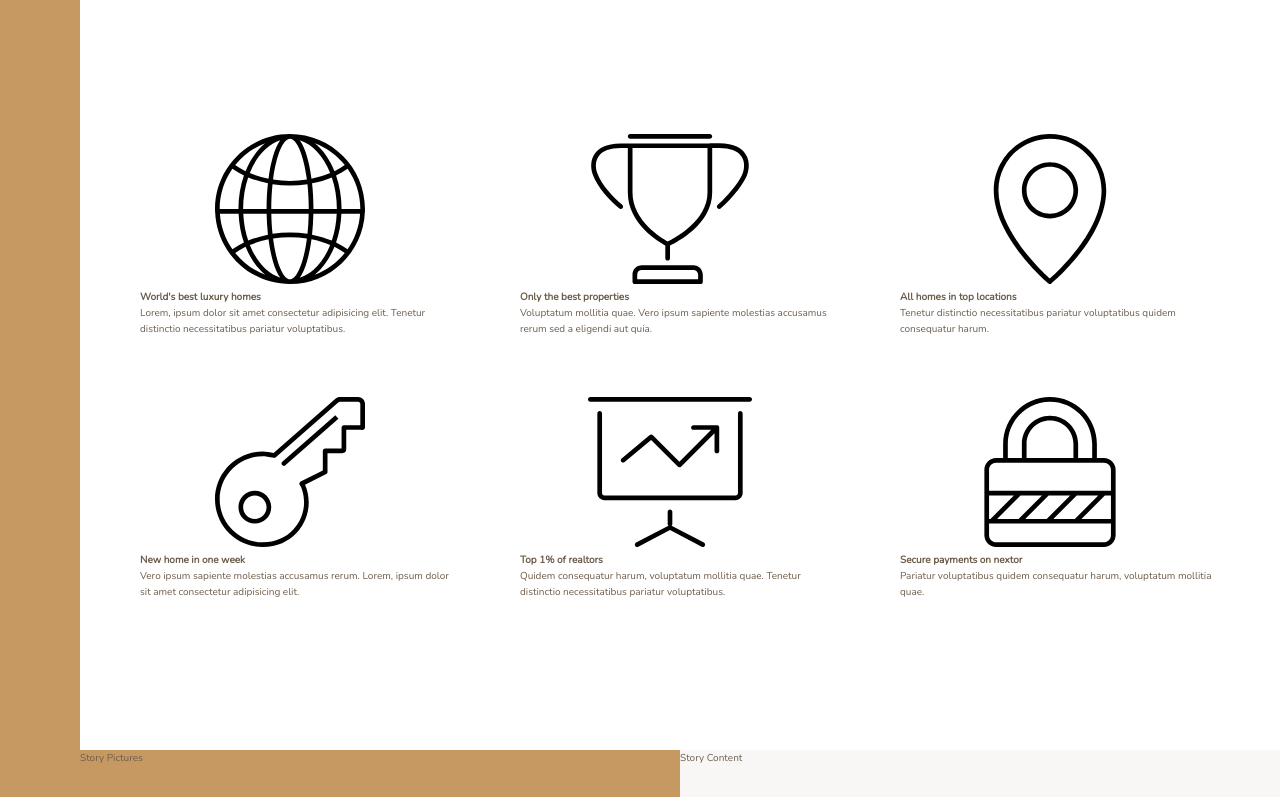
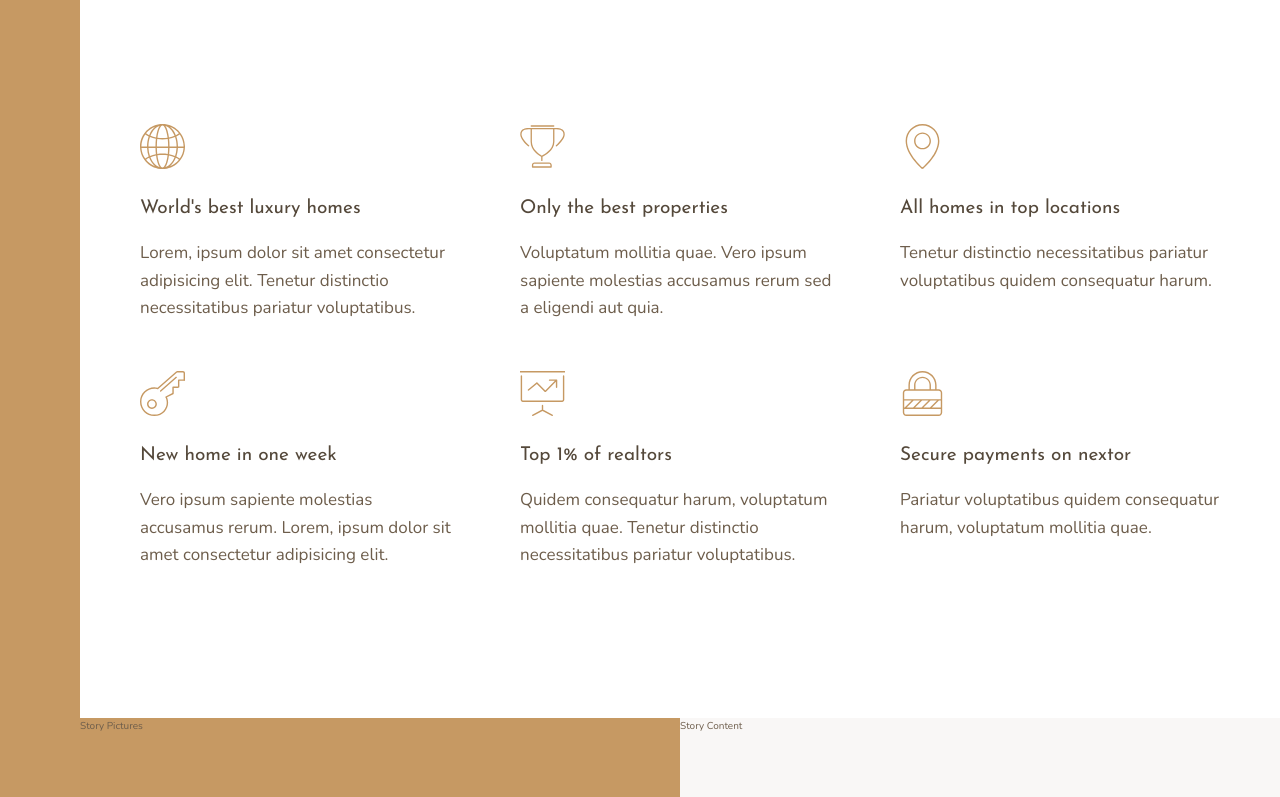
Before and after one commit to Leeyanhawrt/nexter, a website: page index.html in a window 1280 px wide. Shown: the part 656-1453 px from the top of the page. Drawn offline with nearby package versions, Linux system fonts and the light colour scheme.

Commit message:
Finish features section

```diff
--- a/index.html
+++ b/index.html
@@ -26,7 +26,7 @@
         <svg class="feature__icon">
           <use xlink:href="img/sprite.svg#icon-global"></use>
         </svg>
-        <h4 class="heading-4">World's best luxury homes</h4>
+        <h4 class="heading-4--dark heading-4">World's best luxury homes</h4>
         <p class="feature__text">
           Lorem, ipsum dolor sit amet consectetur adipisicing elit. Tenetur
           distinctio necessitatibus pariatur voluptatibus.
@@ -36,7 +36,7 @@
         <svg class="feature__icon">
           <use xlink:href="img/sprite.svg#icon-trophy"></use>
         </svg>
-        <h4 class="heading-4">Only the best properties</h4>
+        <h4 class="heading-4--dark heading-4">Only the best properties</h4>
         <p class="feature__text">
           Voluptatum mollitia quae. Vero ipsum sapiente molestias accusamus
           rerum sed a eligendi aut quia.
@@ -46,7 +46,7 @@
         <svg class="feature__icon">
           <use xlink:href="img/sprite.svg#icon-map-pin"></use>
         </svg>
-        <h4 class="heading-4">All homes in top locations</h4>
+        <h4 class="heading-4--dark heading-4">All homes in top locations</h4>
         <p class="feature__text">
           Tenetur distinctio necessitatibus pariatur voluptatibus quidem
           consequatur harum.
@@ -56,7 +56,7 @@
         <svg class="feature__icon">
           <use xlink:href="img/sprite.svg#icon-key"></use>
         </svg>
-        <h4 class="heading-4">New home in one week</h4>
+        <h4 class="heading-4--dark heading-4">New home in one week</h4>
         <p class="feature__text">
           Vero ipsum sapiente molestias accusamus rerum. Lorem, ipsum dolor sit
           amet consectetur adipisicing elit.
@@ -66,7 +66,7 @@
         <svg class="feature__icon">
           <use xlink:href="img/sprite.svg#icon-presentation"></use>
         </svg>
-        <h4 class="heading-4">Top 1% of realtors</h4>
+        <h4 class="heading-4--dark heading-4">Top 1% of realtors</h4>
         <p class="feature__text">
           Quidem consequatur harum, voluptatum mollitia quae. Tenetur distinctio
           necessitatibus pariatur voluptatibus.
@@ -76,7 +76,7 @@
         <svg class="feature__icon">
           <use xlink:href="img/sprite.svg#icon-lock"></use>
         </svg>
-        <h4 class="heading-4">Secure payments on nextor</h4>
+        <h4 class="heading-4--dark heading-4">Secure payments on nextor</h4>
         <p class="feature__text">
           Pariatur voluptatibus quidem consequatur harum, voluptatum mollitia
           quae.
--- a/sass/_features.scss
+++ b/sass/_features.scss
@@ -6,4 +6,25 @@
   display: grid;
   grid-template-columns: repeat(3, 1fr);
   grid-gap: 6rem;
+  align-items: start;
 }
+
+.feature {
+  display: grid;
+  // grid-template-columns: min-content 1fr;
+  grid-template-columns: repeat(auto-fit, mixmax(250rem, 1fr));
+  grid-row-gap: 1.5rem;
+  grid-column-gap: 2.5rem;
+
+  &__icon {
+    fill: $color-primary;
+    width: 4.5rem;
+    height: 4.5rem;
+    grid-row: 1 / span 2;
+    transform: translateY(-1rem);
+  }
+
+  &__text {
+    font-size: 1.7rem;
+  }
+}
--- a/sass/_typography.scss
+++ b/sass/_typography.scss
@@ -0,0 +1,29 @@
+%heading {
+  font-family: $font-display;
+  font-weight: 400;
+}
+
+.heading-1 {
+  @extend %heading;
+}
+
+.heading-2 {
+  @extend %heading;
+}
+
+.heading-3 {
+  @extend %heading;
+}
+
+.heading-4 {
+  @extend %heading;
+  font-size: 1.9rem;
+
+  &--light {
+    color: $color-grey-light-1;
+  }
+
+  &--dark {
+    color: $color-grey-dark-1;
+  }
+}
```
Also changed, not shown: css/style.css, 1 other file.
